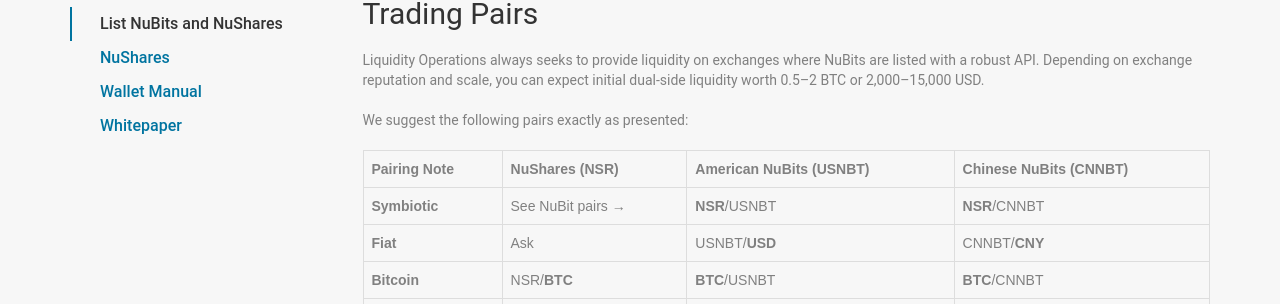
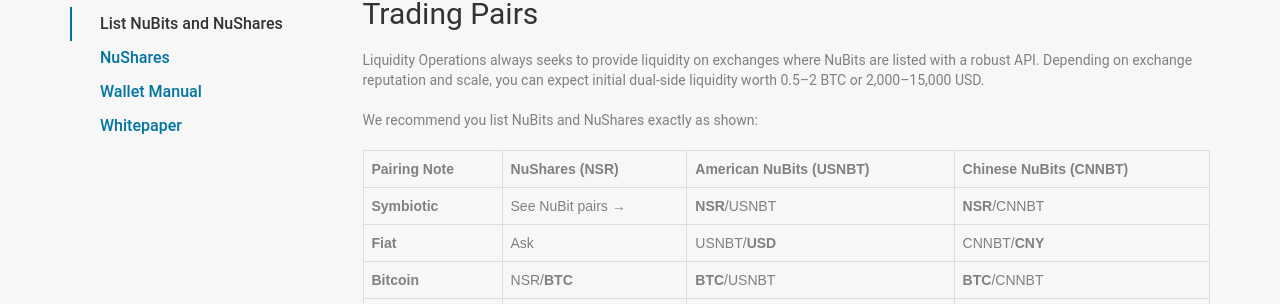
Before and after one commit to NuNetwork/nunetwork.github.io, a Jekyll site: the page built from _pages/listing.md, in a window 1280 px wide and 900 px high. Shown: the part 338-642 px from the top of the window. Built offline with Jekyll 4.4.1, drawn with Linux system fonts in a browser that asks for light colours.

Commit message:
Update listing.md

```diff
--- a/_pages/listing.md
+++ b/_pages/listing.md
@@ -15,7 +15,7 @@
 
 Liquidity Operations always seeks to provide liquidity on exchanges where NuBits are listed with a robust API. Depending on exchange reputation and scale, you can expect initial dual-side liquidity worth 0.5–2 BTC or 2,000–15,000 USD.
 
-We suggest the following pairs exactly as presented:
+We recommend you list NuBits and NuShares exactly as shown:
 
 Pairing Note | NuShares (NSR) | American NuBits (USNBT) | Chinese NuBits (CNNBT)
 |:--|:--|:--|:--
```
